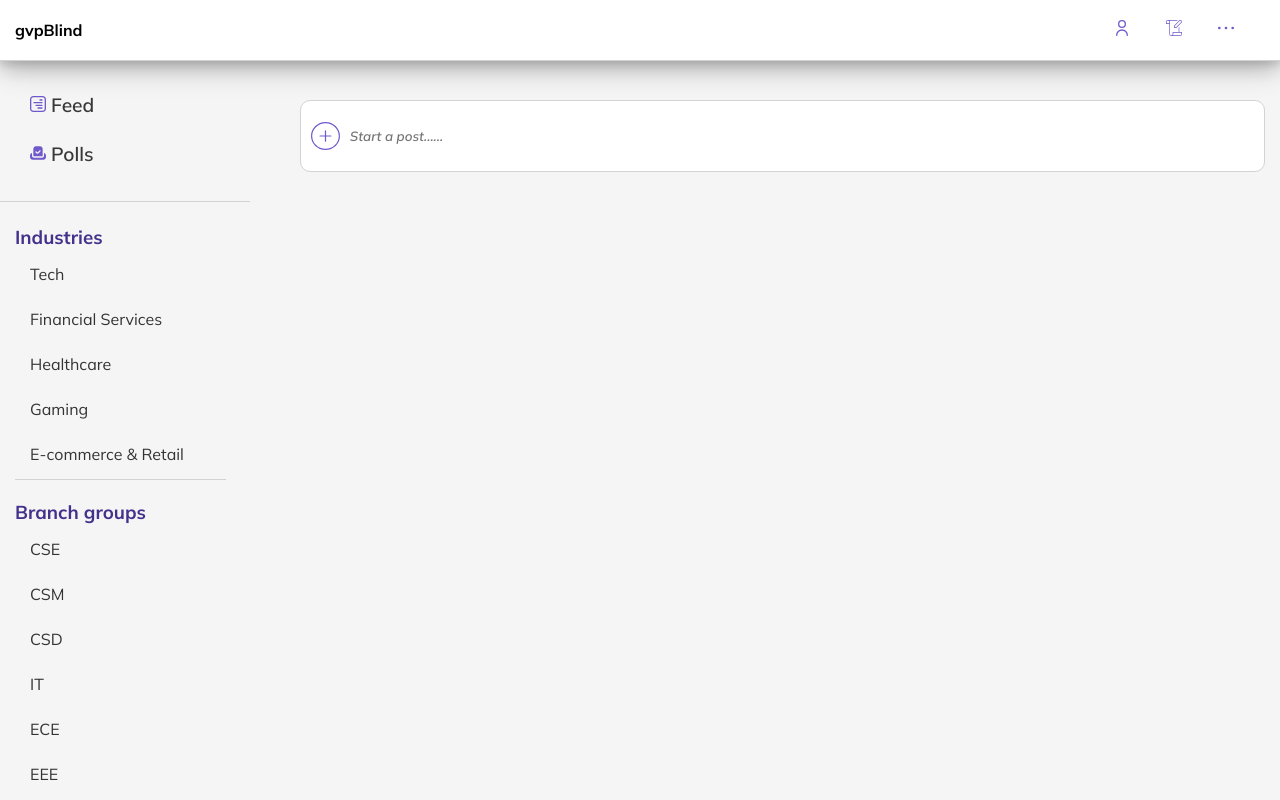
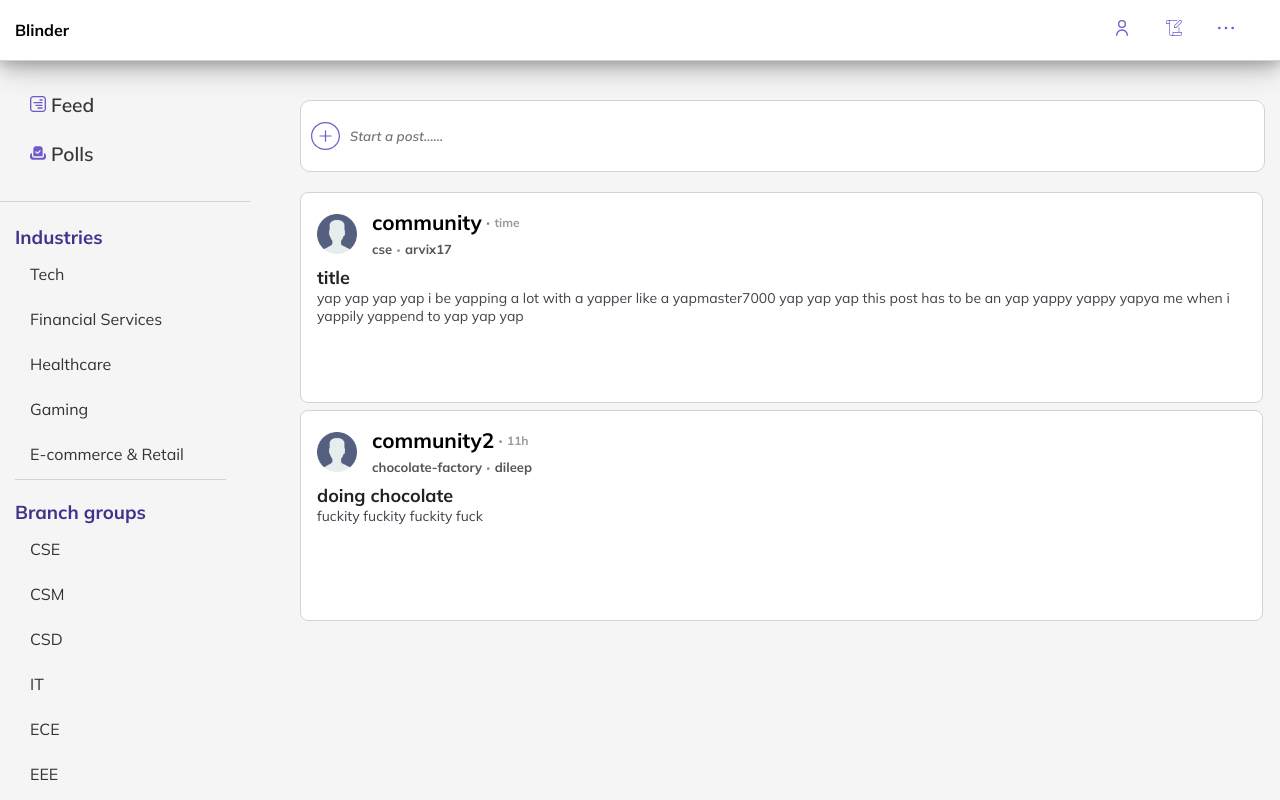
Before and after one commit to choco-dan/gvpBlind, a React (Vite) app: page /HomePage in a window 1280 px wide. Built offline with nearby package versions, Linux system fonts and the light colour scheme.

Commit message:
card added

```diff
--- a/src/App.css
+++ b/src/App.css
@@ -5,6 +5,12 @@
 body{
     margin:0;
     padding:0;
+}
+.post-box{
+    margin-left:300px;
+    margin-top:20px;
+    margin-right:17px;
+
 }
 .fade-enter{
     opacity:0;
--- /dev/null
+++ b/src/Card/card.jsx
@@ -0,0 +1,44 @@
+import styles from './card.module.css';
+import userImg from './assets/userimage.png'
+function Card(props){
+
+    return(<>
+        <div className = {styles.cardBox}>
+            <div className = {styles.cardDetails}>
+                <img className = {styles.userimg} src = {userImg} alt = 'userimg' />
+                <div className = {styles.cardtag}>
+                    <div className = {styles.comtime}>
+                        <div className = {styles.community}>
+                            {props.community}
+                        </div>
+                        <div className = {styles.dot}>
+                        &nbsp;&#183;&nbsp;
+                        </div>
+                        <div className = {styles.time}>
+                            {props.time}
+                        </div>
+                    </div>
+                    <div className = {styles.branchuser}>
+                        <div className ={styles.branch}>
+                            {props.branch}
+                        </div>
+                        <div className = {styles.dot}>
+                            &nbsp;&#183;&nbsp;
+                        </div>
+                        <div className={styles.username}>
+                            {props.username}
+                        </div>
+                    </div>
+                </div>
+        </div>
+        <div className = {styles.cardpost}>
+            <h2 className= {styles.cardposttitle}>{props.title}</h2>
+            <p className = {styles.cardpostcontent}>
+                {props.para}
+            </p>
+        </div>
+    </div>
+    </>);
+}
+
+export default Card
--- /dev/null
+++ b/src/Card/card.module.css
@@ -0,0 +1,74 @@
+.cardBox{
+    background-color: white;
+    display:flex;
+    flex-direction: column;
+    border: 1px solid #d3d3d3;
+    border-radius: 8px;
+    min-height:211px;
+    min-width: 240px;
+    max-height:310px;
+    padding: 16px;
+    gap:7px;
+    margin-bottom:7px;
+}
+.userimg{
+    height: 40px;
+    width: 40px;
+    aspect-ratio: 1/1;
+}
+.cardDetails{
+    display:flex;
+    flex-direction:row;
+    align-items: center;
+}
+.cardtag{
+    display:flex;
+    flex-direction: column;
+    margin-left:15px;
+    gap:4px;
+}
+.comtime{
+    display:flex;
+    flex-direction:row;
+    align-items: center;
+}
+.branchuser{
+    display:flex;
+    flex-direction:row;
+    align-items: center;
+}
+.community{
+    color:black;
+    font-size:1.3rem;
+    font-weight:bold;
+}
+.time{
+    font-size:12px;
+    color:#989a9e;
+    font-weight:700;
+}
+.branch{
+    font-size:13px;
+    color: #54545a;
+    font-weight:700;
+}
+.username{
+    font-size:13px;
+    color: #54545a;
+    font-weight:700;
+}
+.dot{
+    color:gray;
+    font-weight:700;
+}
+.cardpost{
+
+}
+.cardposttitle{
+    color:#222222;
+    font-size:18px;
+}
+.cardpostcontent{
+    color:#42424b;
+    font-size:14px;
+}
--- a/src/Header/header.jsx
+++ b/src/Header/header.jsx
@@ -37,7 +37,7 @@ function Header() {
     return (
         <>
         <div className={styles.x}>
-            <div className={styles.name}>gvpBlind</div>
+            <div className={styles.name}>Blinder</div>
             <div className={styles.options}>
                     <div
                     className={styles.button}
--- a/src/Header/header.module.css
+++ b/src/Header/header.module.css
@@ -46,7 +46,7 @@
     cursor:pointer;
     position:absolute;
     font-size:0.8rem;
-    top:3.3rem;
+    top:3rem;
     white-space:nowrap;
     border: 1px solid #d3d3d3;
     border-radius:5px;
@@ -55,29 +55,30 @@
     gap:4px;
     padding:10px 15px;
 }
-/*.dropdownprofile::before, .dropdownpost::before, .dropdowndots::before {
+.dropdownprofile::before, .dropdownpost::before, .dropdowndots::before {
     content: "";
     display:block;
     position: absolute;
-    top: -15px;
-    left: 80%;
+    top: -19.4px;
+    left: 76%;
     transform: translateX(-50%);
     border-width: 10px;
     border-style: solid;
     border-color: transparent transparent #d3d3d3;
     z-index: -1;
-}*/
+}
 .dropdownprofile{
-    right:9rem;
+    right:8.5rem;
 }
 .dropdownpost{
-    right:6rem;
+    right:5.5rem;
 }
 .dropdowndots{
-    right:3rem;
+    right:2.5rem;
 }
 .dropdownmenu ul{
     white-space:nowrap;
+    list-style-type: none;
 }
 .dropdownitem{
     padding-bottom:8px;
@@ -86,5 +87,5 @@
     font-weight:700;
     color:rgb(91, 82, 82);
     font-style:oblique;
-
+    list-style-type: none;
 }
--- a/src/HomePage/HomePage.jsx
+++ b/src/HomePage/HomePage.jsx
@@ -1,6 +1,7 @@
 import Sidebar from '../sidebar/sidebar.jsx'
 import Header from '../Header/header.jsx'
 import Post from './post.jsx'
+import Card from '../Card/card.jsx'
 import '../App.css'
 function HomePage(){
 
@@ -9,6 +10,22 @@ function HomePage(){
     <Header />
     <Sidebar />
     <Post />
+
+    <div className = 'post-box'>
+      <Card community ="community"
+        time = "time"
+        branch = "cse"
+        username = "arvix17"
+        title = "title"
+        para = "yap yap yap yap i be yapping a lot with a yapper like a yapmaster7000   yap yap yap this post has to be an yap yappy yappy yapya me when i yappily yappend to yap yap yap"/>
+      <Card community = "community2"
+            time = "11h"
+            branch = "chocolate-factory"
+            username = "dileep"
+            title = "doing chocolate"
+            para = "fuckity fuckity fuckity fuck" />
+
+    </div>
     </>
   );
 }
--- a/src/SignupPage/Signup.module.css
+++ b/src/SignupPage/Signup.module.css
@@ -8,7 +8,7 @@ input,select:focus{
     outline: black;
 }
 #signup-box input:focus-visible{
-    border: 1.5px solid rebeccapurple;
+    border: 1.5px solid black;
 }
 #container{
     background: linear-gradient(60deg,
```
Also changed, not shown: src/Card/assets/userimage.png (added).
